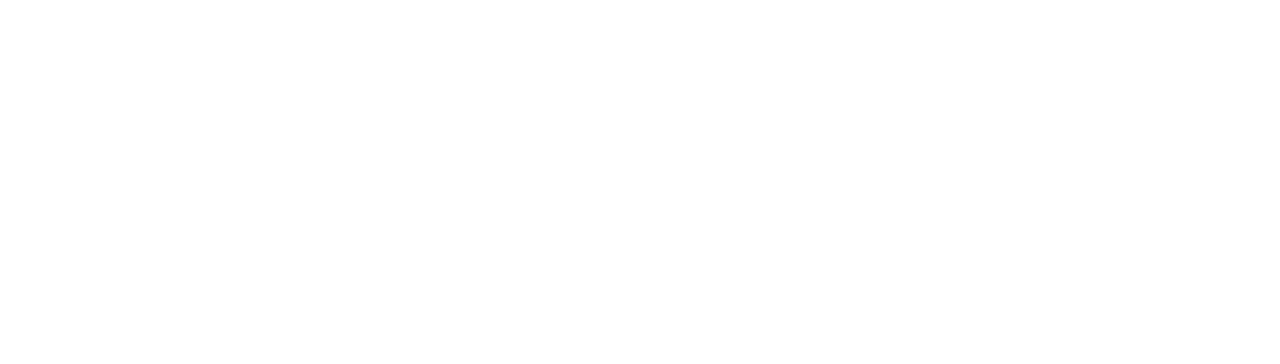
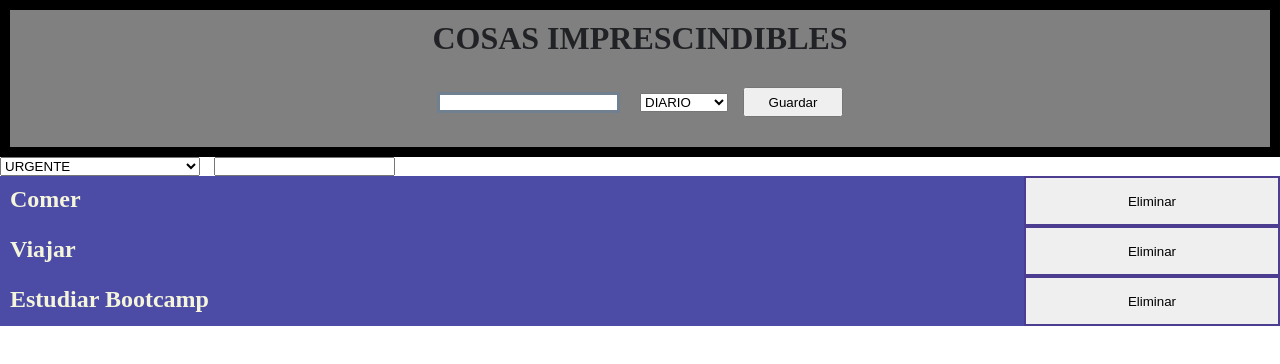
Before and after one commit to iaraszuir/TO-DO, a plain HTML site: page index.html in a window 1280 px wide. Drawn offline with Linux system fonts and the light colour scheme.

Commit message:
lista filtradas añadidas

```diff
--- a/css/style.css
+++ b/css/style.css
@@ -0,0 +1,60 @@
+*{
+    margin: 0;
+    padding: 0;
+    box-sizing: border-box;
+}
+
+header{
+    background-color: grey;
+    border: 10px solid black;
+}
+
+header h1{
+    color: rgb(33, 34, 37);
+    text-align: center;
+    padding-top: 10px;
+}
+header form{
+    display: flex;
+    justify-content: center;
+    align-items: center;
+    padding:30px ;
+
+}
+header form input{
+
+    border: 3px solid slategrey;
+    margin-right: 20px;
+}
+
+header form button{
+
+    margin-left: 15px;
+    width: 100px;
+    height: 30px;
+    cursor: pointer;
+}
+
+main div form select{
+    margin-right: 10px;
+    width: 200px;
+}
+
+#tareasPending div{
+    display: flex ;
+    justify-content: center;
+
+}
+#tareasPending button{
+    width: 20%;
+    border-radius: 0;
+    border:2px solid rgb(76, 61, 145);
+}
+ #tareasPending h2{
+    padding: 10px;
+    width: 80%;
+    height: 50px;
+    background-color: rgb(76, 76, 167);
+    color: beige;
+
+}
--- a/index.html
+++ b/index.html
@@ -7,10 +7,39 @@
     <meta name="viewport" content="width=device-width, initial-scale=1.0">
     <title>Lista de tareas</title>
     <link rel="stylesheet" href="./css/style.css">
+    <script src="./js/datos.js"></script>
 </head>
 
 <body>
-
+    <div id="container">
+        <header>
+            <h1>COSAS IMPRESCINDIBLES</h1>
+            <form>
+                <input type="text" id="inputTarea">
+                <select id="selectorPrioridadTarea">
+                    <option value="diaria">DIARIO</option>
+                    <option value="mensual">MENSUAL</option>
+                    <option value="urgente">URGENTE</option>
+                    <label id="tareaseleccionada"></label>
+                </select>
+                <button type="button" id="btnGuardar">Guardar</button>
+            </form>
+        </header>
+        <main>
+            <div>
+                <form>
+                    <select id="selectorPrioridadBusqueda">
+                        <option value="urgente">URGENTE</option>
+                        <option value="diaria">Diaria</option>
+                        <option value="mensual">Mensual</option>
+                        <label id="prioridadSeleccionada"></label>
+                    </select>
+                    <input type="text" id="inputTareaBusqueda">
+                </form>
+            </div>
+            <div id="tareasPending"></div>
+        </main>
+    </div>
 
     <script src="./js/funciones.js"></script>
 </body>
--- /dev/null
+++ b/js/datos.js
@@ -0,0 +1,20 @@
+let listaRutinas = new Array(
+    {
+        idRutina: 1,
+        titulo: 'Comer',
+        prioridad: 'diaria'
+    },
+
+    {
+        idRutina: 2,
+        titulo: 'Viajar',
+        prioridad: 'mensual'
+    },
+
+    {
+        idRutina: 3,
+        titulo: 'Estudiar Bootcamp',
+        prioridad: 'urgente'
+    },
+
+)
--- a/js/funciones.js
+++ b/js/funciones.js
@@ -0,0 +1,99 @@
+const divLista = document.getElementById('tareasPending');
+const addInputTarea = document.getElementById('inputTarea')
+const selector = document.getElementById('selectorPrioridadTarea')
+const labelTarea = document.getElementById('labelTarea')
+const inputPrioridad = document.getElementById('inputPrioridad')
+const btnGuardar = document.getElementById('btnGuardar')
+const btnDelete = document.querySelector('#tareasPending button')
+const selectorBusqueda = document.getElementById('selectorPrioridadBusqueda')
+const inputTareaBuscada = document.getElementById('inputTareaBusqueda')
+
+
+function pintarTarea(pTarea) {
+    const nombreTarea = document.createElement('h2')
+    nombreTarea.innerText = pTarea.titulo;
+    const btnDelete = document.createElement('button')
+    btnDelete.innerText = 'Eliminar'
+    const prioridadTarea = document.createElement('p')
+    prioridadTarea.innerHTML = ''
+    const divTareasPending = document.createElement('div')
+
+    divTareasPending.appendChild(nombreTarea)
+    divTareasPending.appendChild(btnDelete)
+
+    return divTareasPending;
+}
+
+
+
+function printListaTareas(pListaTareas) {
+    divLista.innerHTML = '';
+
+    for (tarea of pListaTareas) {
+        const divTarea = pintarTarea(tarea)
+        divLista.appendChild(divTarea)
+    }
+
+}
+
+
+
+btnGuardar.addEventListener('click', guardaCampolabel)
+
+function guardaCampolabel(event) {
+
+    const tareaNueva = {
+        idRutina: listaRutinas.length + 1,
+        titulo: addInputTarea.value,
+        prioridad: selector.value,
+    }
+
+    listaRutinas.push(tareaNueva);
+
+
+    const divNuevaTarea = pintarTarea(tareaNueva);
+    divLista.appendChild(divNuevaTarea)
+    return;
+
+}
+
+selectorBusqueda.addEventListener('change', (event) => {
+
+    const priorizados = [];
+    for (tarea of listaRutinas) {
+        if (tarea.prioridad === event.target.value) {
+            priorizados.push(tarea)
+        }
+
+    }
+    printListaTareas(priorizados, listaRutinas)
+})
+
+inputTareaBuscada.addEventListener('input', (event) => {
+
+    const arrFiltradoTarea = [];
+
+    const tareaIncluida = event.target.value.toLowerCase();
+
+    for (tarea of listaRutinas) {
+        if (tarea.titulo.toLowerCase().includes(tareaIncluida) && !arrFiltradoTarea.includes(tarea)) {
+
+            arrFiltradoTarea.push(tarea);
+        }
+
+    }
+    printListaTareas(arrFiltradoTarea, listaRutinas)
+})
+
+
+//Borrar
+//Crear el boton
+//Borrar la tarea
+//Borrar el padre del boton
+//Borrar la tarea del array
+
+/* if(tarea.prioridad===mensual){
+    divLista.style.backgroundColor
+} */
+
+printListaTareas(listaRutinas)
```
